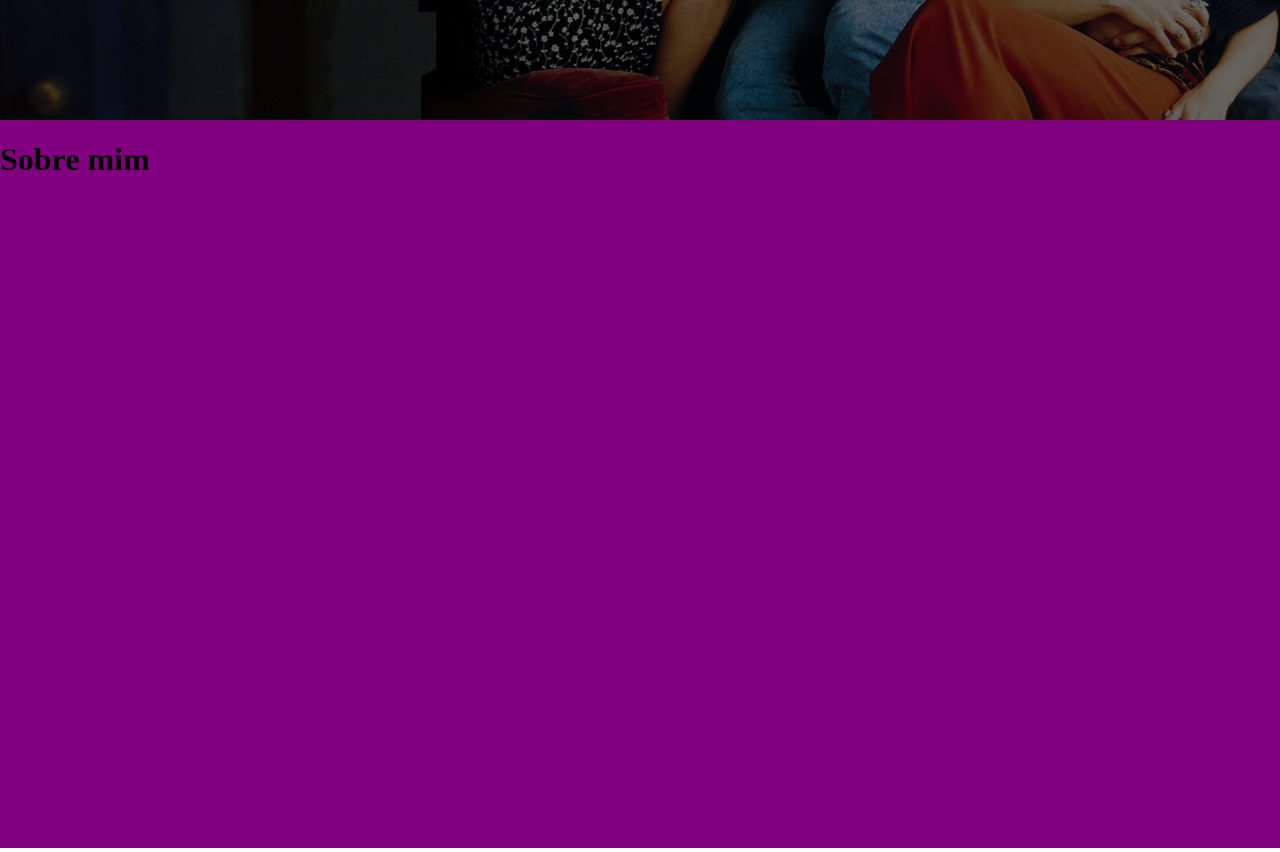
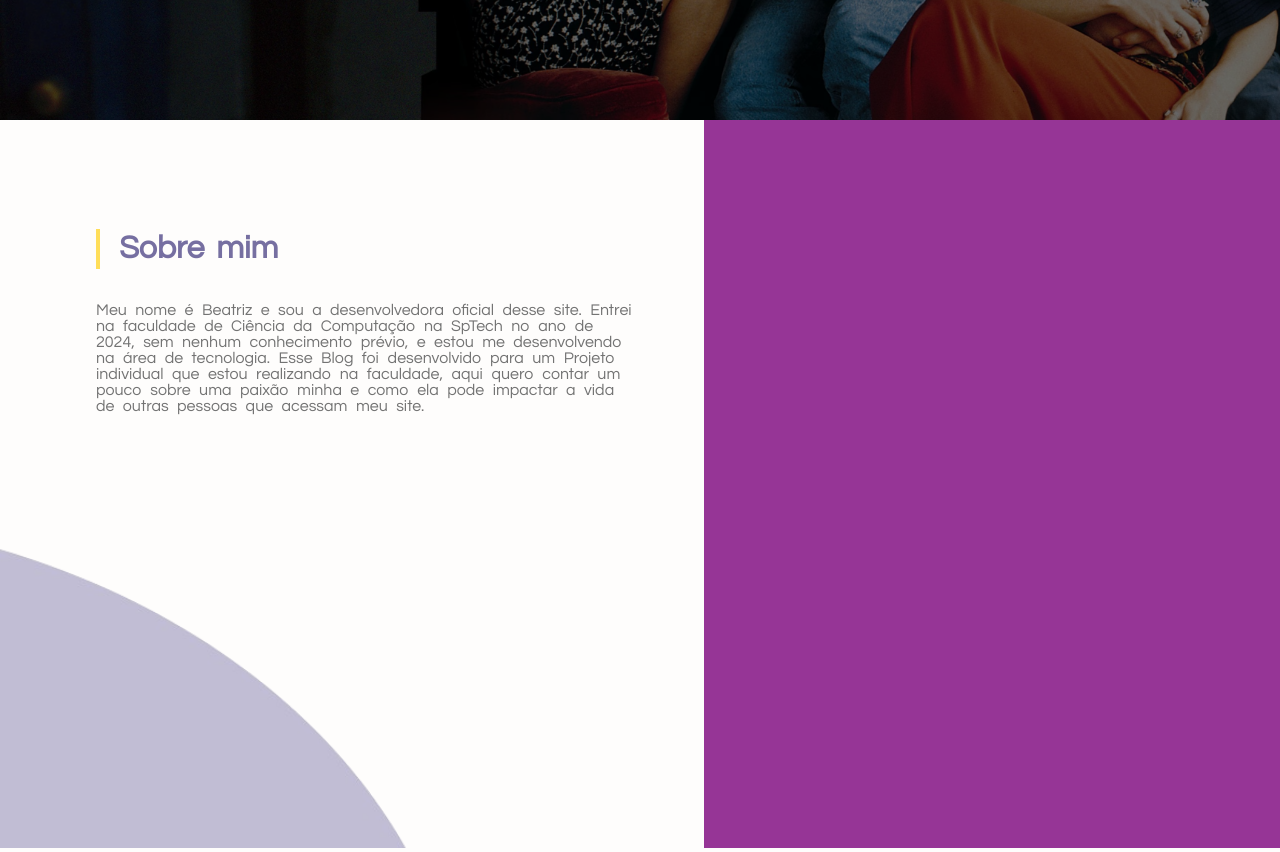
Before and after one commit to beatrizgpfernandes/projeto-beatriz, a plain HTML site: page Telas do Site/index.html in a window 1280 px wide. Shown: the part 680-1532 px from the top of the page. Drawn offline with Linux system fonts and the light colour scheme.

Commit message:
criação da pagina de Sobre Mim

```diff
--- a/Telas do Site/index.html
+++ b/Telas do Site/index.html
@@ -16,8 +16,8 @@
                     <img src="logo.png" alt="">
                     <div class="navbar">
                         <li>Home</li>
+                        <li>Sobre Mim</li>
                         <li>Sobre o Blog</li>
-                        <li>Sobre mim</li>
                         <li>Contato</li>
                         <li>|</li>
                         <a href="cadastro.html"><button>CADASTRO</button></a>
@@ -30,15 +30,31 @@
             <div class="fundoI">
                 <div class="logoFrase">
                     <img src="logo.png" alt="">
-                    <p>O Blog perfeito para você conhecer um pouco mais sobre um dos Sitcoms mais famosos do mundo. Venha se divertir com jogos e curiosidades sobre a série!</p>
+                    <p>O Blog perfeito para você conhecer um pouco mais sobre um dos Sitcoms mais famosos do mundo.
+                        Venha se divertir com jogos e curiosidades sobre a série!</p>
                 </div>
             </div>
         </div>
     </div>
 
     <div class="sobreMim">
-        <div class="tituloSM"></div>
-        <h1>Sobre mim</h1>
+        <div class="tituloSM">
+            <div class="escritaSM">
+                <div class="titulo1">
+                    <div class="linha"></div>
+                    <h1>Sobre mim</h1>
+                </div>
+                <p>Meu nome é Beatriz e sou a desenvolvedora oficial desse site. Entrei na faculdade de Ciência da
+                    Computação na SpTech no ano de 2024, sem nenhum conhecimento prévio, e estou me desenvolvendo na
+                    área de tecnologia. Esse Blog foi desenvolvido para um Projeto individual que estou realizando na
+                    faculdade, aqui quero contar um pouco sobre uma paixão minha e como ela pode impactar a vida de
+                    outras pessoas que acessam meu site. </p>
+            </div>
+            <div class="enfeiteSM">
+                <img src="icon-SobreBlog.png" alt="">
+            </div>
+        </div>
+        <div class="imagensSM"></div>
     </div>
 
 </body>
--- a/Telas do Site/style-index.css
+++ b/Telas do Site/style-index.css
@@ -105,12 +105,79 @@ body::-webkit-scrollbar {
     color: #ffffff;
     text-align: center;
     font-size: larger;
-    font-family: Georgia, 'Times New Roman', Times, serif;
+    font-family: 'Questrial-Regular';
 
 }
 
 .sobreMim {
+    display: flex;
+    flex-direction: row;
     height: 91vh;
     width: 100vw;
-    background-color: purple;
+    background-color: #FEFDFC;
 }
+
+@font-face {
+    font-family: 'Questrial-Regular';
+    src: url('Questrial-Regular.ttf');
+}
+
+.tituloSM {
+    display: flex;
+    flex-direction: column;
+    justify-content: space-between;
+    width: 55vw;
+    height: 91vh;
+}
+
+.enfeiteSM {
+    width: 50vw;
+    height: 38vh;
+}
+
+.enfeiteSM img {
+    height: 38vh;
+
+}
+
+.imagensSM {
+    width: 45vw;
+    height: 91vh;
+    background-color: rgb(150, 53, 150);
+}
+
+.escritaSM {
+    display: flex;
+    flex-direction: column;
+    justify-content: center;
+    word-spacing: 5px;
+    width: 50vw;
+    height: 50vh;
+}
+
+.escritaSM h1 {
+    font-family: 'Questrial-Regular';
+    color: #766FA1;
+
+}
+.titulo1 {
+    display: flex;
+    flex-direction: row;
+}
+.linha {
+    width: 4px;
+    height: 5vh;
+    margin-left: 15%;
+    margin-top: 3%;
+    margin-right: 3%;
+
+    background-color: #FFDE59;
+}
+
+.escritaSM p {
+    font-family: 'Questrial-Regular';
+    margin-left: 15%;
+    font-size: medium;
+    color: #737373;
+
+}
```
Also changed, not shown: Telas do Site/cadastro.html (+12 -0 lines), Telas do Site/login.html (+1 -1 lines), Telas do Site/stye-cadastro.css (+10 -2 lines), Telas do Site/style-login.css (+16 -2 lines), Telas do Site/Questrial-Regular.ttf (added), Telas do Site/icon-SobreBlog.png (added).
